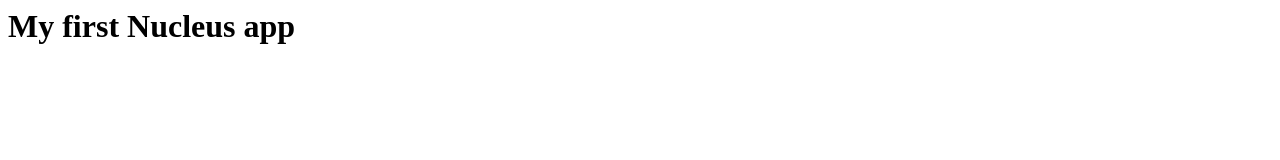
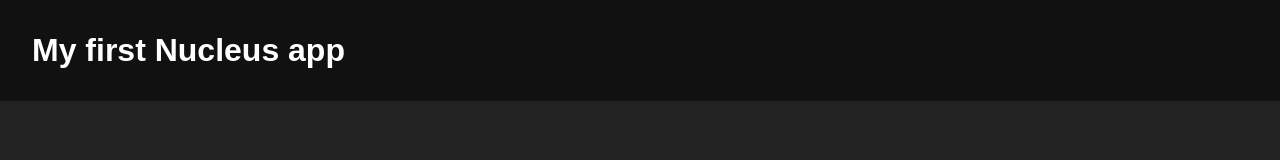
Before and after one commit to ultr7A/nucleus, a plain HTML site: page app/index.htm in a window 1280 px wide. Drawn offline with Linux system fonts and the light colour scheme.

Commit message:
much better

```diff
--- a/app/index.htm
+++ b/app/index.htm
@@ -1 +1,14 @@
 <h1>My first Nucleus app</h1>
+<style>
+    html, body {
+        color: white;
+        background: #222;
+        padding:0;
+        margin: 0;
+        font-family: sans-serif;
+    }
+    h1 {
+        background: #111;
+        padding: 1em;
+    }
+</style>
```
Also changed, not shown: 1 other file.
